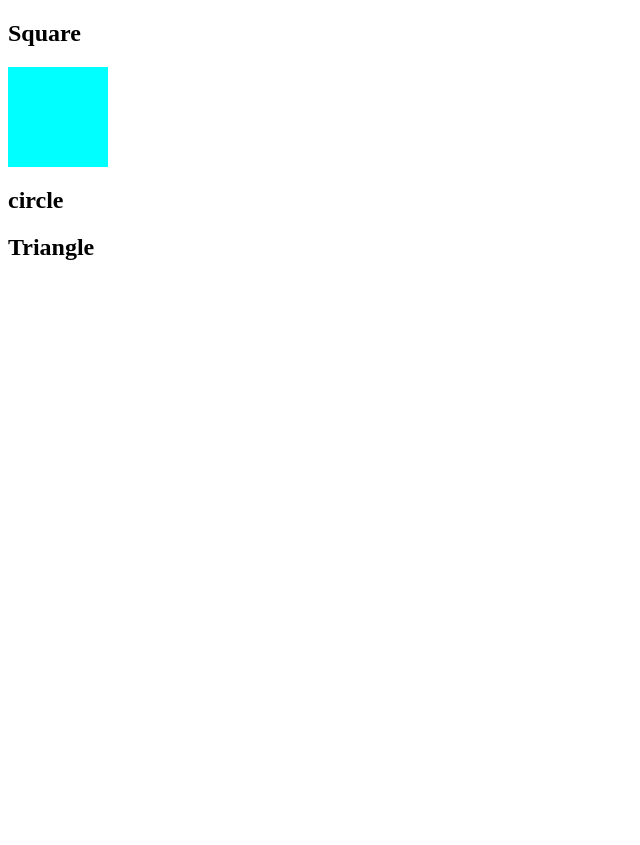
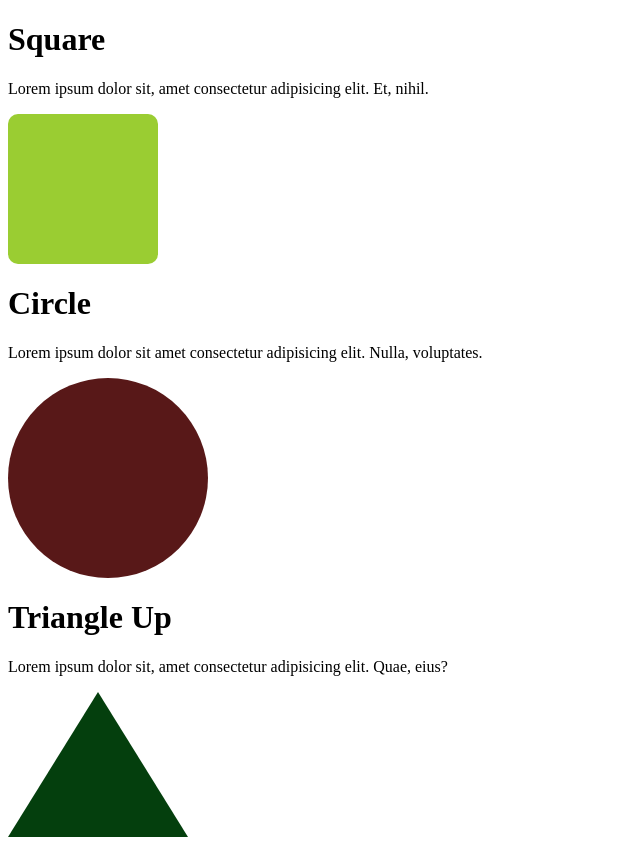
Before and after one commit to Usamakz/Portfolio, a plain HTML site: page project.html/demo.html in a window 1280 px wide. Shown: the whole page, without its empty margins (0-640 px from the left). Before the commit the page ends 800 px from the top, so only its background shows below. Drawn offline with Linux system fonts and the light colour scheme.

Commit message:
triangle

```diff
--- a/project.html/demo.html
+++ b/project.html/demo.html
@@ -10,14 +10,18 @@
 </head>
 
 <body>
-    <h2>Square</h2>
+    <h1>Square</h1>
+    <p>Lorem ipsum dolor sit, amet consectetur adipisicing elit. Et, nihil.</p>
     <div class="square">
     </div>
-    <h2>circle</h2>
-    <div class="Circle">
+    <h1>Circle</h1>
+    <p>Lorem ipsum dolor sit amet consectetur adipisicing elit. Nulla, voluptates.</p>
+    <div class="circle">
+
     </div>
-    <h2>Triangle</h2>
-    <div class="Triangle">
+    <h1>Triangle Up</h1>
+    <p>Lorem ipsum dolor sit, amet consectetur adipisicing elit. Quae, eius?</p>
+    <div class="triangle-up">
     </div>
 
 </body>
--- a/project.html/style.css
+++ b/project.html/style.css
@@ -1,11 +1,24 @@
 .square {
-  height: 100px;
-  width: 100px;
-  background-color: aqua;
+  background-color:yellowgreen;
+  height: 150px;
+  width: 150px;
+  border-radius: 10px;
+}
+
+.circle {
+  height: 200px;
+  width: 200px;
+  background-color: hsl(0, 57%, 22%);
+  border-radius: 150%;
+
 
 }
-.circle{
-  height:50px;
-  width: 50px;
-  background-color: #c04444;
-  border-radius:150%;
+
+.triangle-up {
+  width: 0;
+  height: 0;
+  border-left: 90px solid transparent;
+  border-right: 90px solid transparent;
+  border-bottom: 145px solid #043f0d;
+
+}
```
